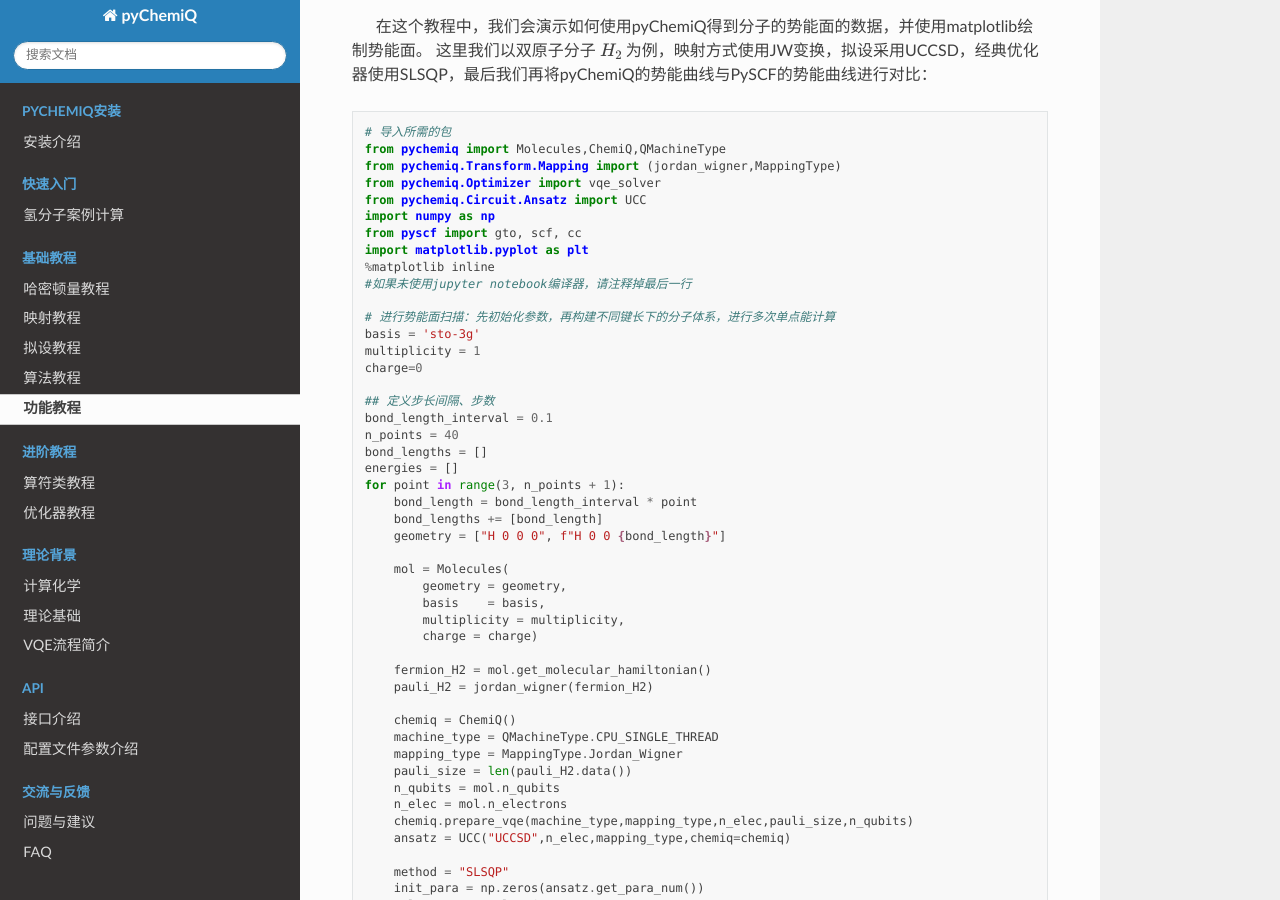
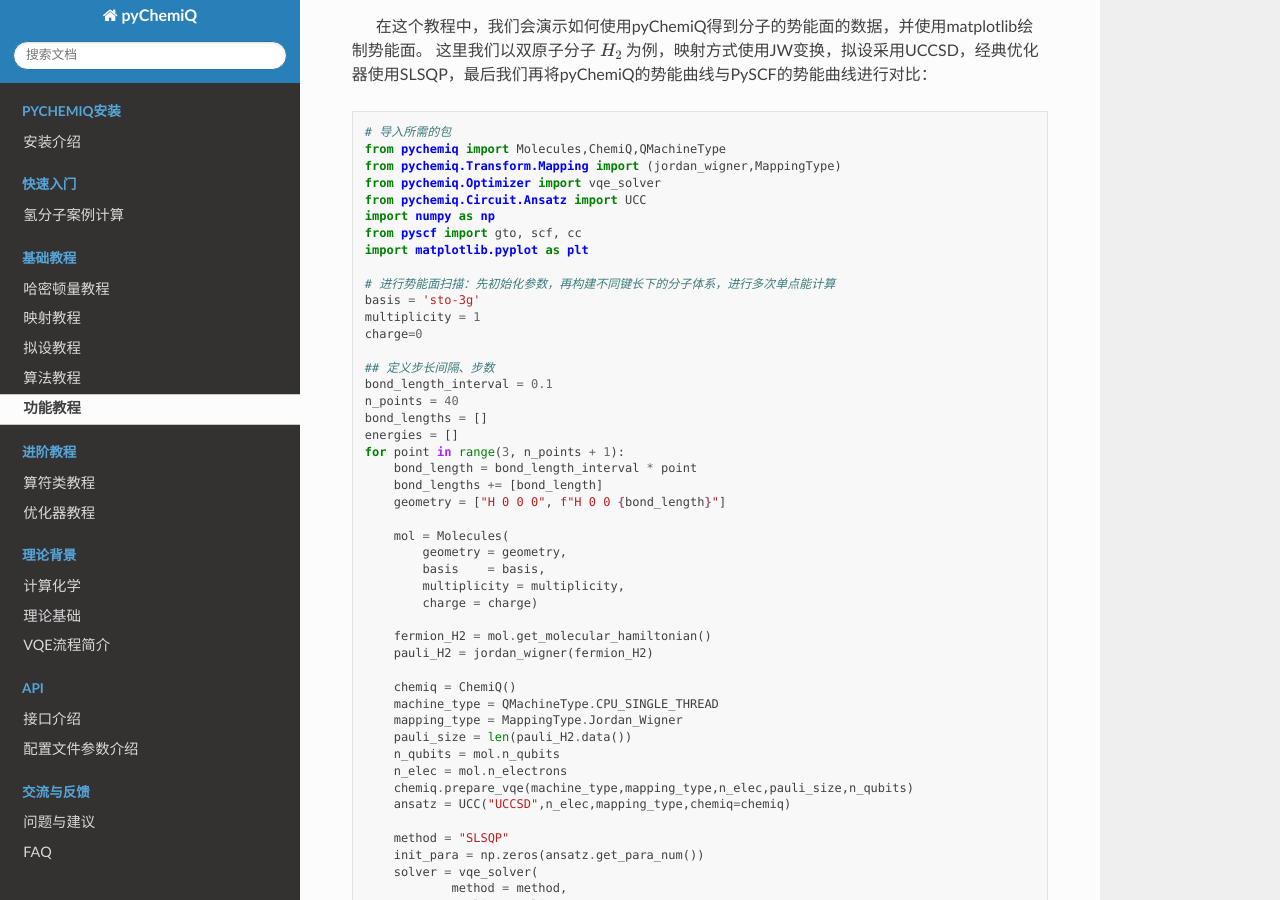
Before and after one commit to OriginQ/pyChemiQ-tutorial, a Sphinx documentation site: the page built from source/03basis/function.rst, in a window 1280 px wide and 900 px high, scrolled down 1044 px. Built offline with Sphinx 7.4.7 and the Read the Docs theme 2.0.0, drawn with Linux system fonts in a browser that asks for light colours.

Commit message:
<modify> delete unnecessary codes

```diff
--- a/source/03basis/function.rst
+++ b/source/03basis/function.rst
@@ -28,8 +28,6 @@
     import numpy as np
     from pyscf import gto, scf, cc
     import matplotlib.pyplot as plt
-    %matplotlib inline
-    #如果未使用jupyter notebook编译器，请注释掉最后一行
 
     # 进行势能面扫描：先初始化参数，再构建不同键长下的分子体系，进行多次单点能计算
     basis = 'sto-3g'
```
